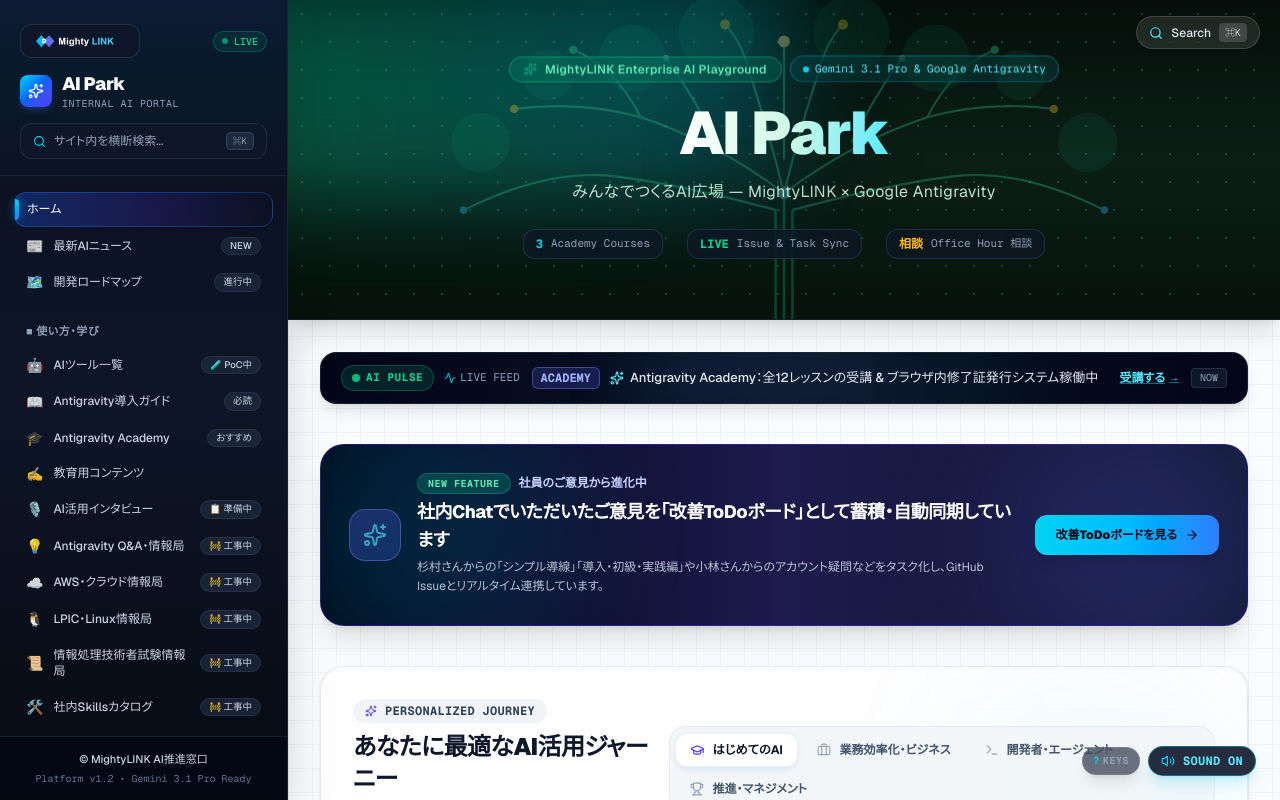
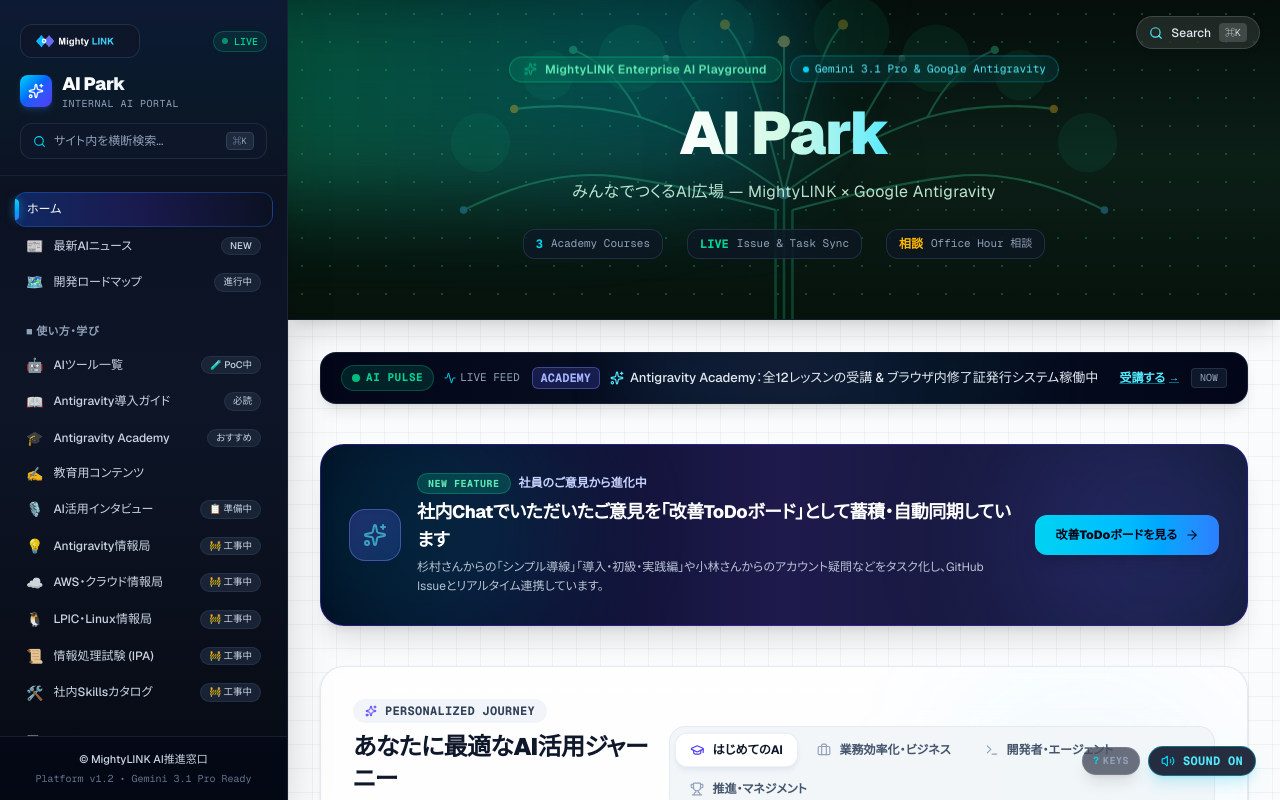
Before and after one commit to kanta13jp1/ai-park, a Next.js app: page / in a window 1280 px wide. Shown: the top 800 px of the page. Built offline with nearby package versions, Linux system fonts and the light colour scheme.

Commit message:
fix(nav): サイドバーの /ipa-info と /antigravity-info 表記の折り返し・表記揺れを解消

```diff
--- a/src/data/navigation.ts
+++ b/src/data/navigation.ts
@@ -29,10 +29,10 @@ export const navigationSections: NavSection[] = [
       { name: "Antigravity Academy", href: "/academy", icon: "🎓", badge: "おすすめ" },
       { name: "教育用コンテンツ", href: "/learning", icon: "✍️" },
       { name: "AI活用インタビュー", href: "/interviews", icon: "🎙️", badge: "📋 準備中" },
-      { name: "Antigravity Q&A・情報局", href: "/antigravity-info", icon: "💡", badge: "🚧 工事中" },
+      { name: "Antigravity情報局", href: "/antigravity-info", icon: "💡", badge: "🚧 工事中" },
       { name: "AWS・クラウド情報局", href: "/aws-info", icon: "☁️", badge: "🚧 工事中" },
       { name: "LPIC・Linux情報局", href: "/lpic-info", icon: "🐧", badge: "🚧 工事中" },
-      { name: "情報処理技術者試験情報局", href: "/ipa-info", icon: "📜", badge: "🚧 工事中" },
+      { name: "情報処理試験 (IPA)", href: "/ipa-info", icon: "📜", badge: "🚧 工事中" },
       { name: "社内Skillsカタログ", href: "/skills-hub", icon: "🛠️", badge: "🚧 工事中" },
     ]
   },
```
